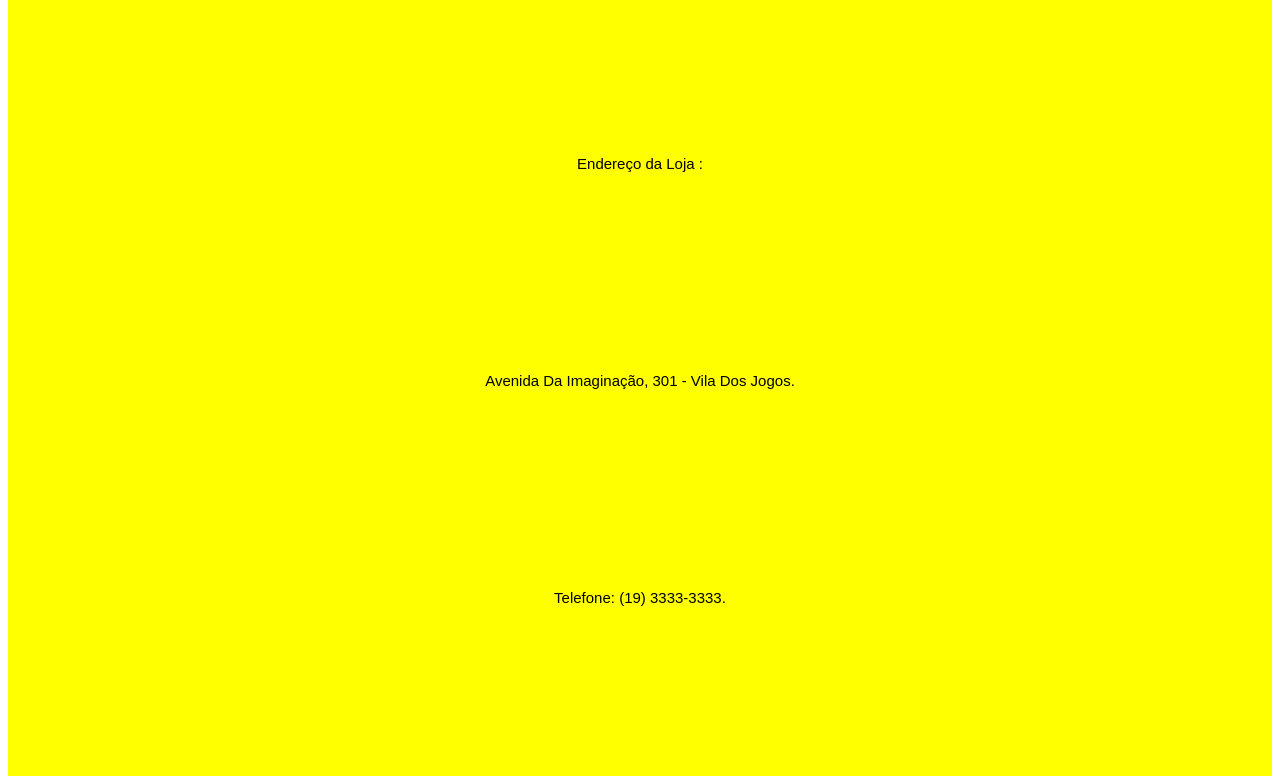
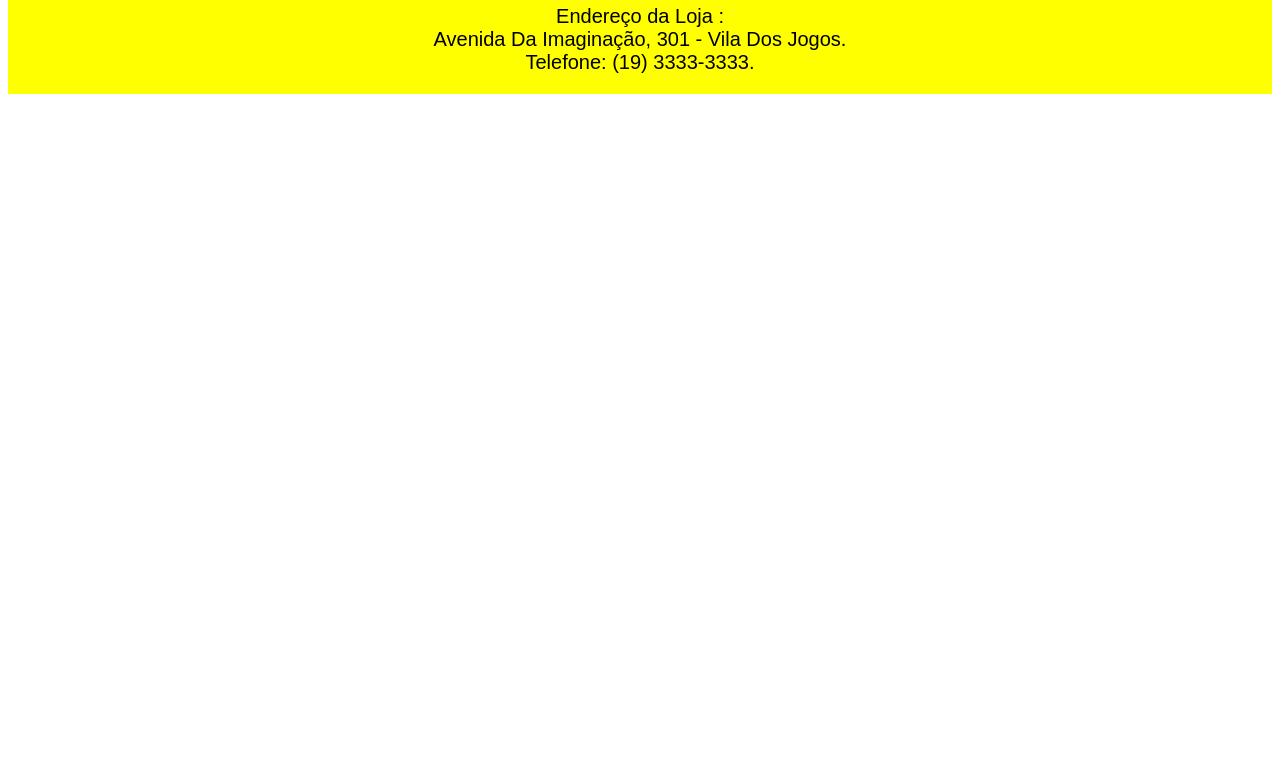
Before and after one commit to PamelaHeriger/curso-front-end, a plain HTML site: page HTML-atividade-1/index.html in a window 1280 px wide. Shown: the part 610-1394 px from the top of the page. After the commit the page ends 800 px from the top, so only its background shows below. Drawn offline with Linux system fonts and the light colour scheme.

Commit message:
HTML-atividade-1-24-11-2021-17:57

```diff
--- a/HTML-atividade-1/index.html
+++ b/HTML-atividade-1/index.html
@@ -17,8 +17,10 @@
                 background-color: yellow;
             }
             p{
-                margin: 100px;
-                padding: 50px;
+                margin: 0px;
+                font-size: 20px;
+                font-family: Arial, Helvetica, sans-serif;
+                text-align: center;
             }
             div{
                 height: 3px;
```
